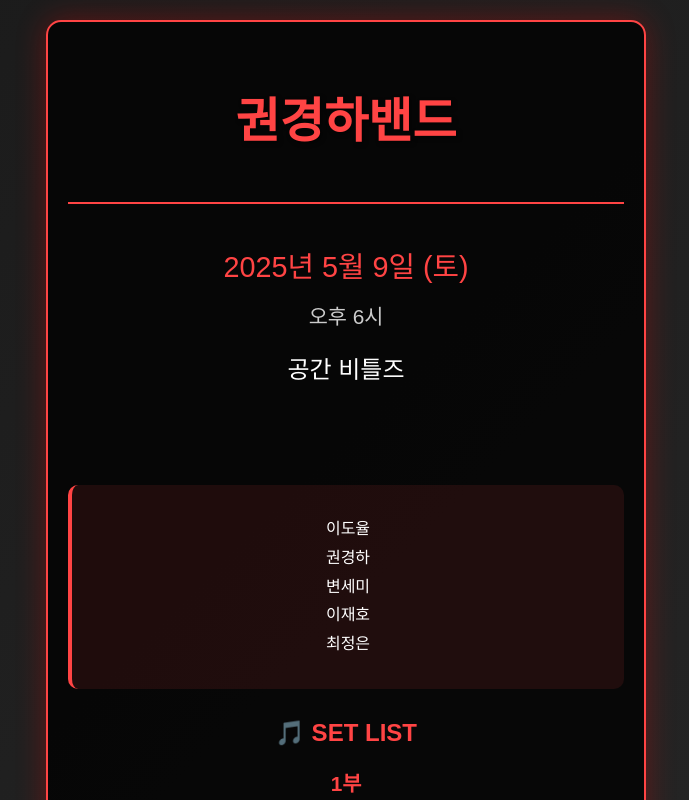
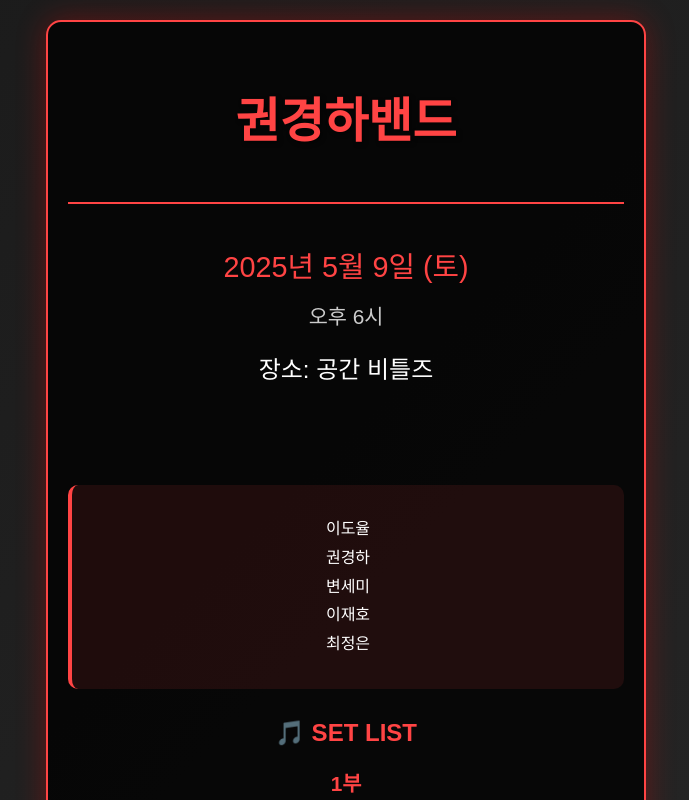
Before and after one commit to silver1344/kkhband, a Nuxt app: page / in a window 1280 px wide. Shown: the top 800 px of the page, without its empty margins (294-983 px from the left). Built offline with nearby package versions, Linux system fonts and the light colour scheme.

Commit message:
[feature] kkhband - 내용 변경경

```diff
--- a/pages/index.vue
+++ b/pages/index.vue
@@ -7,7 +7,7 @@
     <section class="event-info">
       <div class="date">2025년 5월 9일 (토)</div>
       <div class="time">오후 6시</div>
-      <div class="venue">공간 비틀즈</div>
+      <div class="venue">장소: 공간 비틀즈</div>
     </section>
 
     <section class="message">
```
